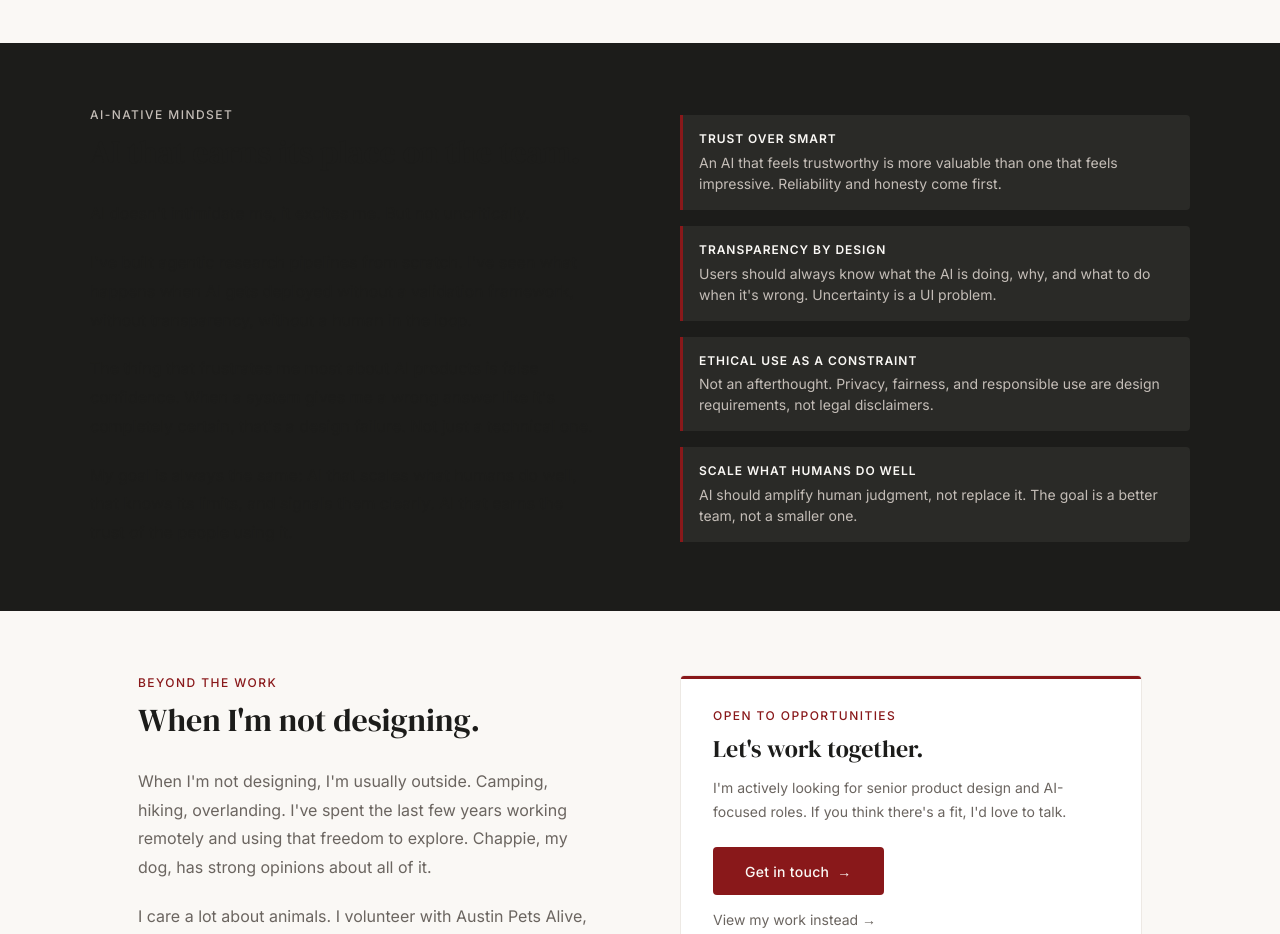
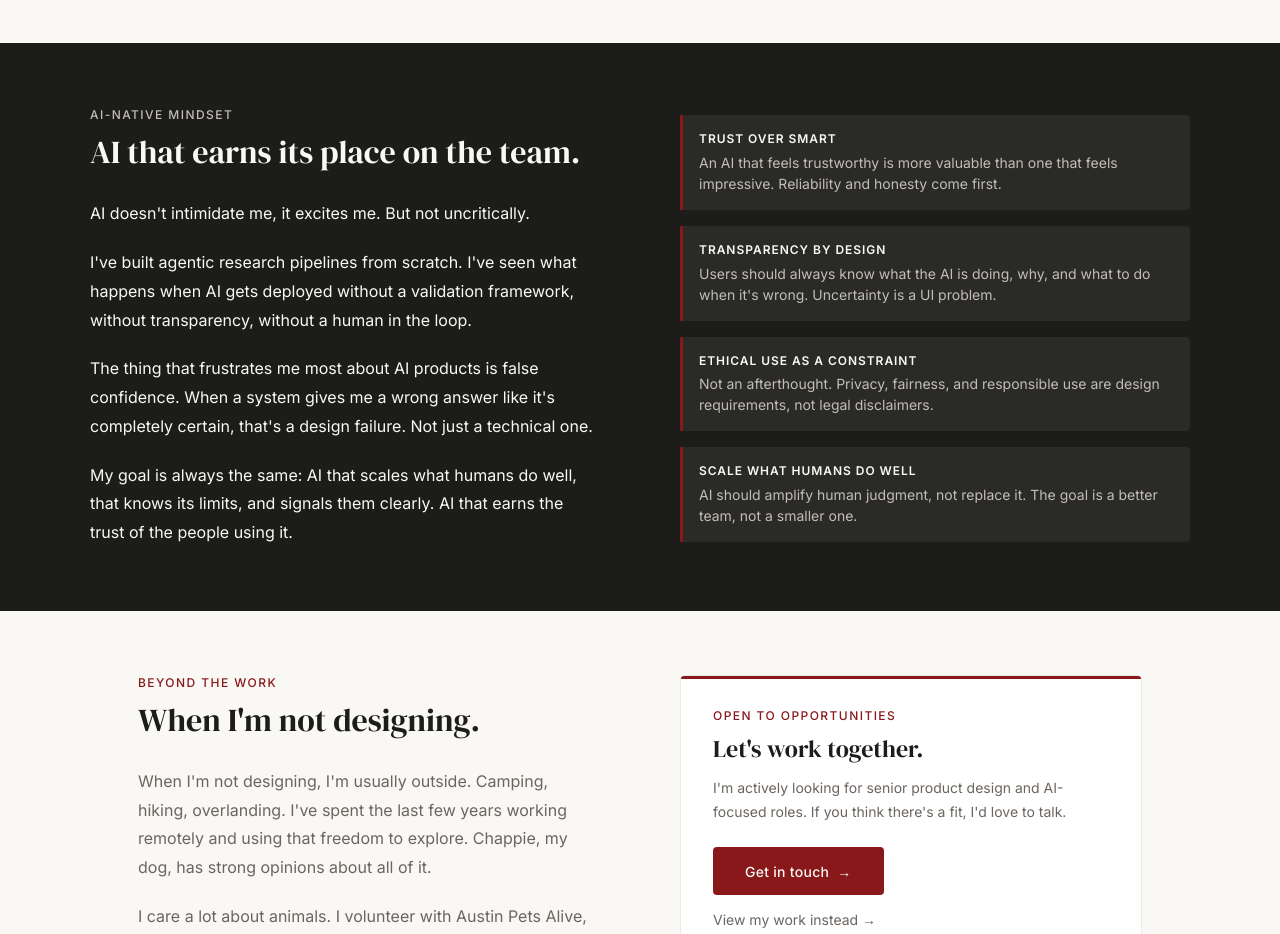
Before and after one commit to alikhandesign/alikhandesign.com, a Next.js app: page /about in a window 1280 px wide. Shown: the part 2020-2954 px from the top of the page. Built offline with nearby package versions, Linux system fonts and the light colour scheme.

Commit message:
Revert: restore var(--bg) as text color on dark sections (--text-on-dark not yet in CSS)

```diff
--- a/app/about/page.tsx
+++ b/app/about/page.tsx
@@ -73,9 +73,9 @@ export default function AboutPage() {
           <div className="grid-2-wide" style={{ alignItems: 'start' }}>
             <div>
               <SectionLabel label="AI-Native Mindset" variant="dark" />
-              <h2 className="font-serif" style={{ fontSize: 'var(--text-3xl)', fontWeight: 400, color: 'var(--text-on-dark)', lineHeight: 1.15, marginBottom: '1.75rem' }}>AI that earns its place on the team.</h2>
+              <h2 className="font-serif" style={{ fontSize: 'var(--text-3xl)', fontWeight: 400, color: 'var(--bg)', lineHeight: 1.15, marginBottom: '1.75rem' }}>AI that earns its place on the team.</h2>
               {["AI doesn't intimidate me, it excites me. But not uncritically.", "I've built agentic research pipelines from scratch. I've seen what happens when AI gets deployed without a validation framework, without transparency, without a human in the loop.", "The thing that frustrates me most about AI products is false confidence. When a system gives me a wrong answer like it's completely certain, that's a design failure. Not just a technical one.", "My goal is always the same: AI that scales what humans do well, that knows its limits, and signals them clearly. AI that earns the trust of the people using it."].map((p, i, arr) => (
-                <p key={i} style={{ fontSize: 16, color: 'var(--text-on-dark)', lineHeight: 1.8, marginBottom: i < arr.length - 1 ? '1.25rem' : 0 }}>{p}</p>
+                <p key={i} style={{ fontSize: 16, color: 'var(--bg)', lineHeight: 1.8, marginBottom: i < arr.length - 1 ? '1.25rem' : 0 }}>{p}</p>
               ))}
             </div>
             <div style={{ display: 'flex', flexDirection: 'column', gap: 'var(--space-4)', paddingTop: 'var(--space-2)' }}>
```
